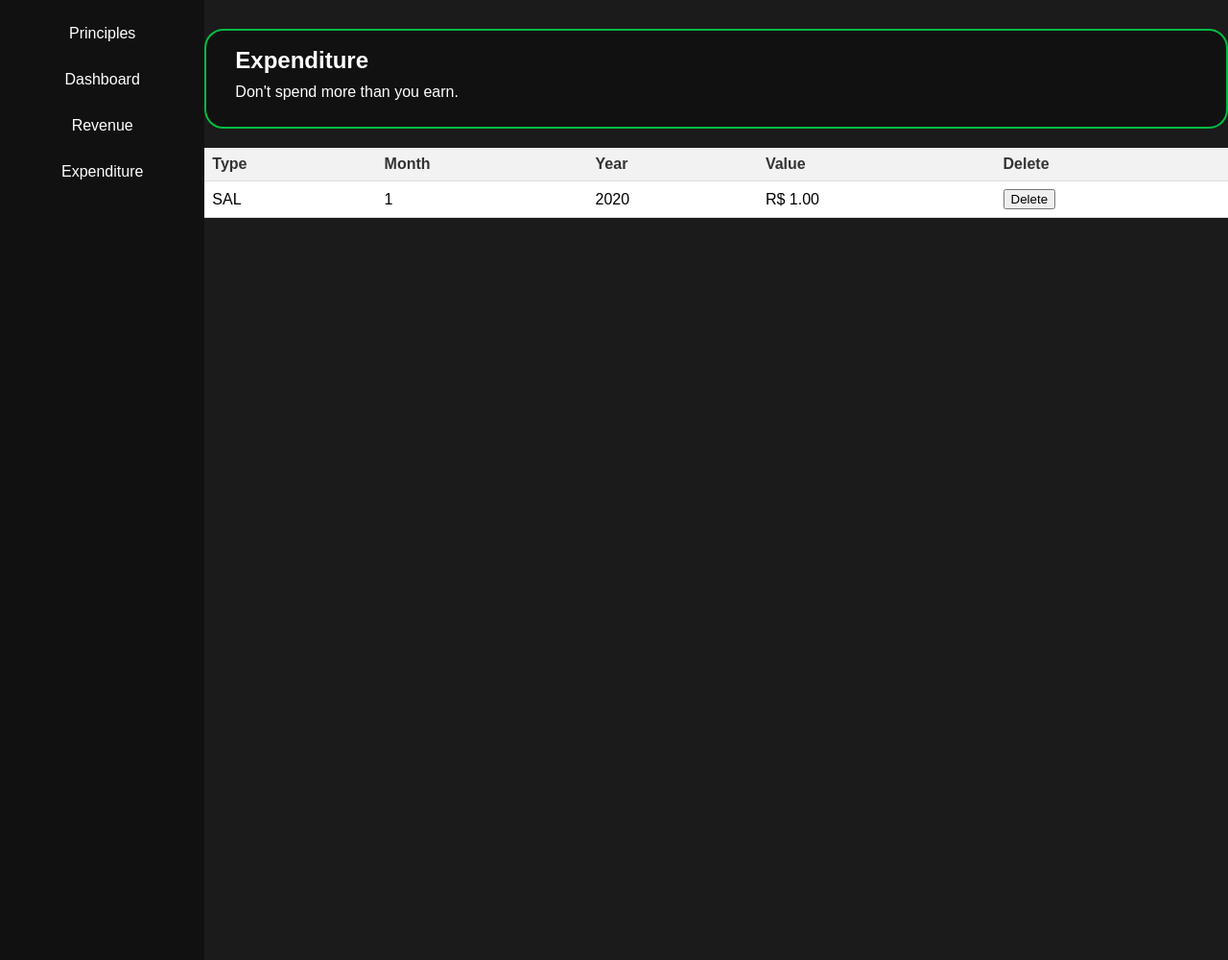
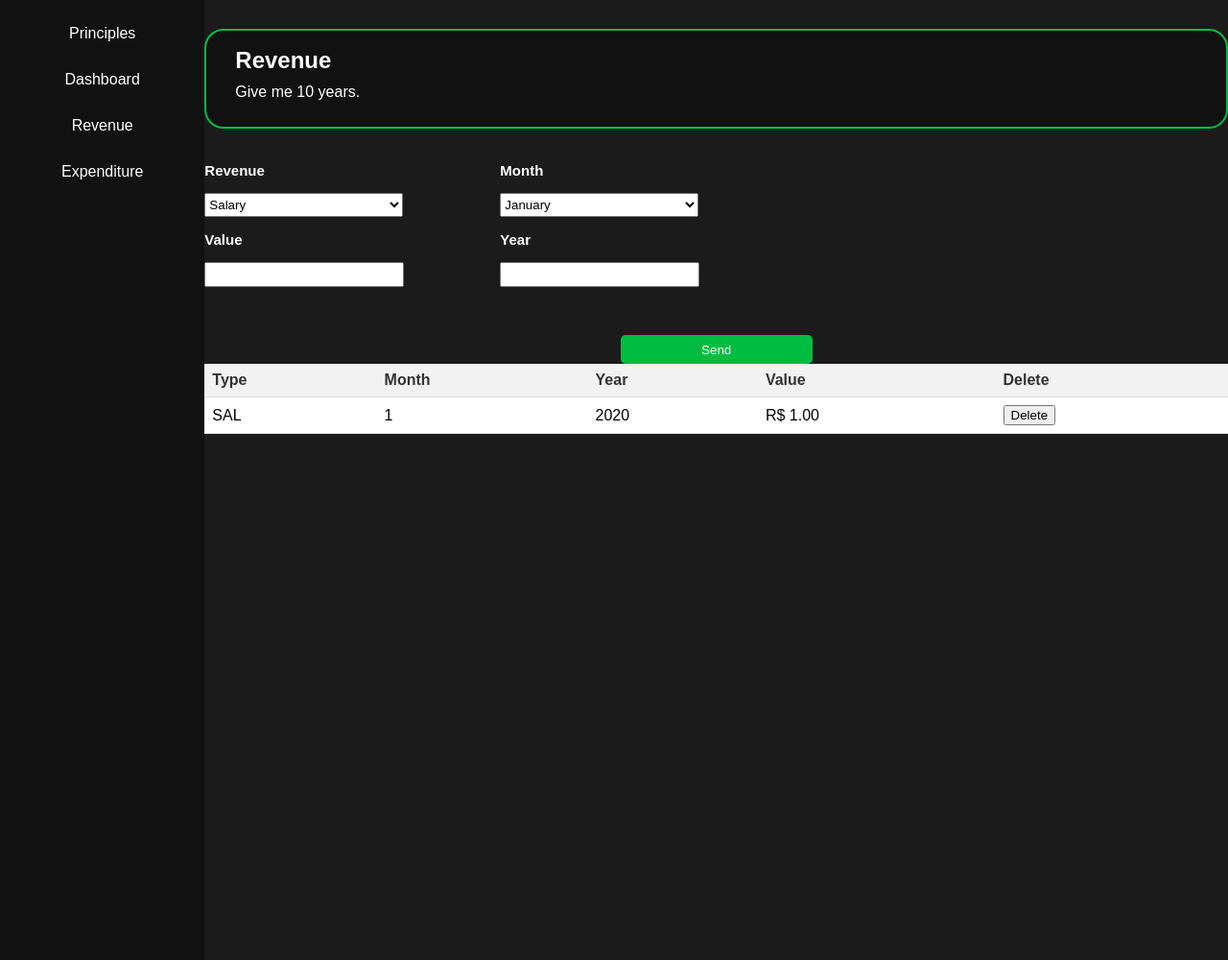
Before and after one commit to Vergueirod/vergueiro-industries-project, a Django app: page /app2/revenue/ in a window 1280 px wide. Shown: the part 70-1070 px from the top of the page at 96% size. Run offline with Django 4.2, Linux system fonts and the light colour scheme; a user stored in the database is signed in; tables that the repository leaves empty hold one stand-in row (values such as "Sample post").

Commit message:
including create

```diff
--- a/app_revenue/templates/revenue/revenue.html
+++ b/app_revenue/templates/revenue/revenue.html
@@ -25,9 +25,45 @@
         </div>
         <div class="container_dashboard">
                 <div class="container-thumb">
-                    <h1 class="h1-thumb">Expenditure</h1>
-                    <p class="p-thumb">Don't spend more than you earn.</p>
+                    <h1 class="h1-thumb">Revenue</h1>
+                    <p class="p-thumb">Give me 10 years.</p>
                 </div>
+                <form action="{% url 'app_revenue:revenue' %}" method="post" class="container-forms">{% csrf_token %}
+                    <div class="forms-rows">
+                        <div class="container-div-title">
+
+                            <h3> Revenue </h3>
+                            <select name="revenue">
+                                {% for code, name in revenue_show %}
+                                    <option value="{{ code }}">{{ name }}</option>
+                                {% endfor %}
+                            </select>
+                            <br>
+
+                            <h3> Value </h3>
+                            <input type="text" name="value" >
+                            <br>
+
+                        </div>
+
+                        <div class="container-div-month">
+                            <h3> Month </h3>
+                            <select name="month">
+                                {% for code, name in months_show %}
+                                    <option value="{{ code }}">{{ name }}</option>
+                                {% endfor %}
+                            </select>
+                            <br>
+
+                            <h3> Year </h3>
+                            <input type="text" name="year" >
+                            <br>
+                        </div>
+                    </div>
+                    <div class="container-btn">
+                        <input type="submit" value="Send" class="btn">
+                    </div>
+                </form>
                 <div class="container-table">
                     <table class="table-container">
                         <tr class="colunms">
--- a/app_revenue/views.py
+++ b/app_revenue/views.py
@@ -17,35 +17,17 @@ def readRevenue(request):
 @login_required(login_url='/auth/login')
 def revenueCrud(request, id=None):
     if request.method == 'GET':
+
         revenues = Revenue.objects.all()
 
         context = {
             'revenues' : revenues,
-        }
-        return render(request, 'revenue/revenue.html', context)
-    elif request.method == 'DELETE':
-        print('teste')
-        try:
-            item = Revenue.objects.get(id=id)
-            item.delete()
-            return JsonResponse({'status': 'success'})
-
-        except Revenue.DoesNotExist:
-            return JsonResponse({'status': 'error'}, status=404)
-
-
-    '''
-    if request.method == 'GET': # READ
-        context = {
-            'revenues' : Revenue.REVENUE_TYPES_CHOICES,
-            'months' : Revenue.MONTHS_CHOICES,
-            'years' : Revenue.year,
-            'values' : Revenue.value_revenue,
+            'revenue_show' : Revenue.REVENUE_TYPES_CHOICES,
+            'months_show' : Revenue.MONTHS_CHOICES,
         }
         return render(request, 'revenue/revenue.html', context)
 
-    elif request.method == 'POST': # CREATE
-
+    elif request.method == 'POST':
         revenue_choice = request.POST.get('revenue')
         value = request.POST.get('value')
         month = request.POST.get('month')
@@ -60,4 +42,15 @@ def revenueCrud(request, id=None):
 
         revenue.save()
         return HttpResponse('Dados salvos com sucesso!')
-'''
+
+    elif request.method == 'PUT':
+        pass
+
+    elif request.method == 'DELETE':
+        print('teste')
+        try:
+            item = Revenue.objects.get(id=id)
+            item.delete()
+            return JsonResponse({'status': 'success'})
+        except Revenue.DoesNotExist:
+            return JsonResponse({'status': 'error'}, status=404)
```
